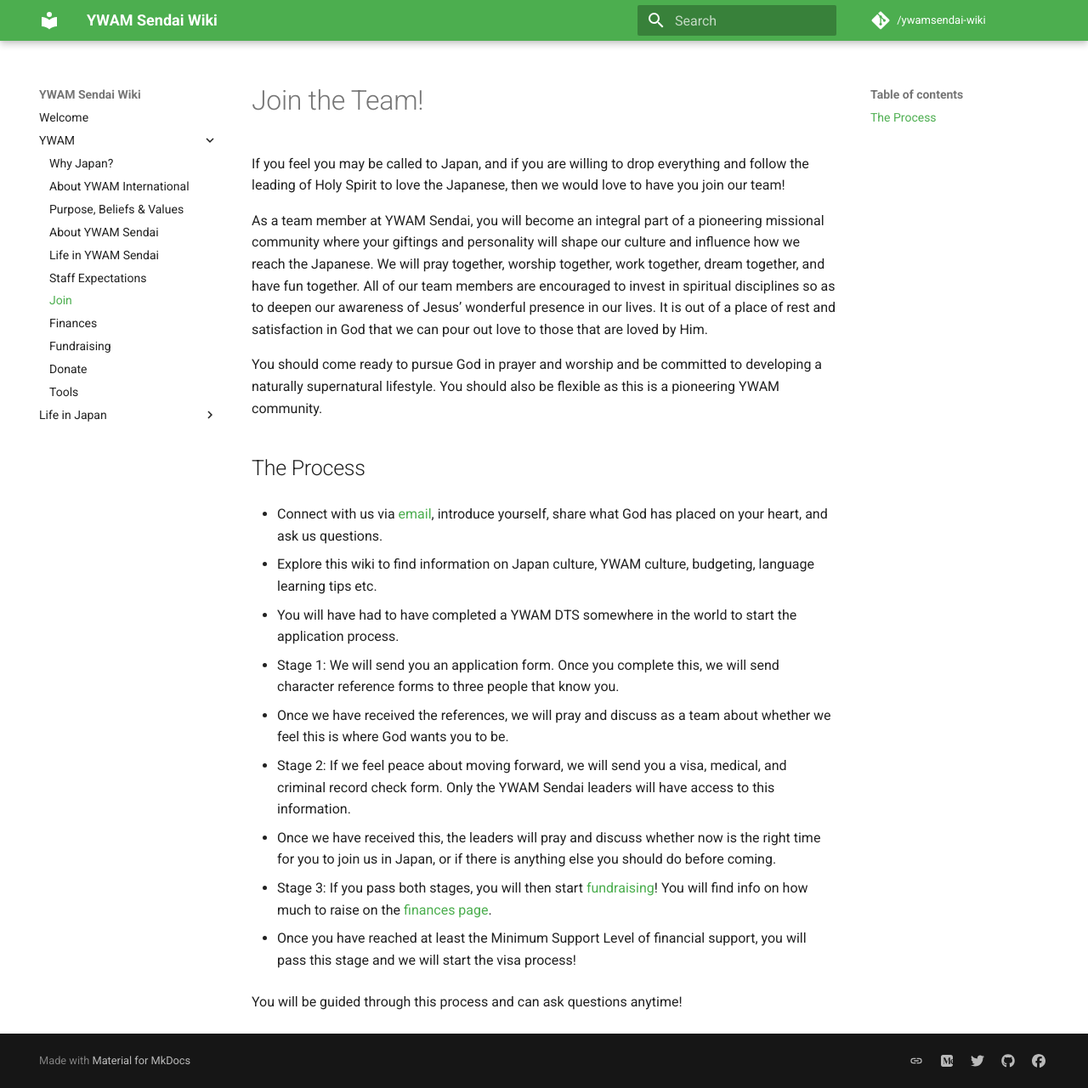
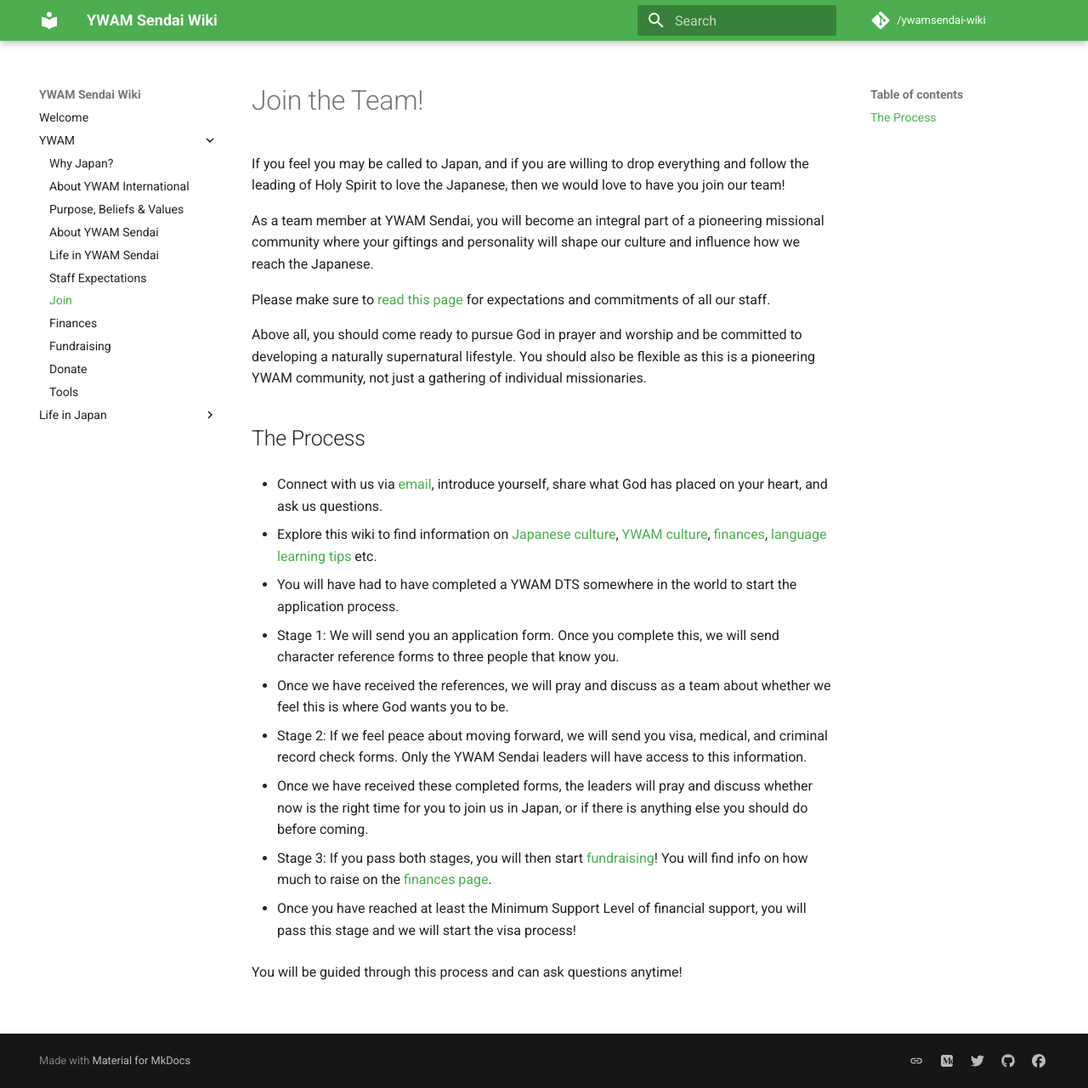
Before and after one commit to ywamsendai/ywamsendai-wiki, an MkDocs documentation site: the page built from docs/ywam/join.md, in a window 1280 px wide and 1280 px high. Shown: the whole window at 85% size. Built offline with MkDocs 1.6.1 and Material for MkDocs 9.7.7, drawn with Linux system fonts in a browser that asks for light colours; comment, search, counter and statistics services are not loaded.

Commit message:
Added links to other wiki pages

```diff
--- a/docs/ywam/join.md
+++ b/docs/ywam/join.md
@@ -2,15 +2,17 @@
 
 If you feel you may be called to Japan, and if you are willing to drop everything and follow the leading of Holy Spirit to love the Japanese, then we would love to have you join our team!
 
-As a team member at YWAM Sendai, you will become an integral part of a pioneering missional community where your giftings and personality will shape our culture and influence how we reach the Japanese. We will pray together, worship together, work together, dream together, and have fun together. All of our team members are encouraged to invest in spiritual disciplines so as to deepen our awareness of Jesus’ wonderful presence in our lives. It is out of a place of rest and satisfaction in God that we can pour out love to those that are loved by Him.
+As a team member at YWAM Sendai, you will become an integral part of a pioneering missional community where your giftings and personality will shape our culture and influence how we reach the Japanese.
 
-You should come ready to pursue God in prayer and worship and be committed to developing a naturally supernatural lifestyle. You should also be flexible as this is a pioneering YWAM community.
+Please make sure to [read this page](commitments.md) for expectations and commitments of all our staff.
+
+Above all, you should come ready to pursue God in prayer and worship and be committed to developing a naturally supernatural lifestyle. You should also be flexible as this is a pioneering YWAM community, not just a gathering of individual missionaries.
 
 ## The Process
 
 * Connect with us via [email](mailto:people@ywamsendai.org), introduce yourself, share what God has placed on your heart, and ask us questions.
 
-* Explore this wiki to find information on Japan culture, YWAM culture, budgeting, language learning tips etc.
+* Explore this wiki to find information on [Japanese culture](../lifeinjapan/culture.md), [YWAM culture](values.md), [finances](finances.md), [language learning tips](../lifeinjapan/language.md) etc.
 
 * You will have had to have completed a YWAM DTS somewhere in the world to start the application process.
 
@@ -18,9 +20,9 @@
 
 * Once we have received the references, we will pray and discuss as a team about whether we feel this is where God wants you to be.
 
-* Stage 2: If we feel peace about moving forward, we will send you a visa, medical, and criminal record check form. Only the YWAM Sendai leaders will have access to this information.
+* Stage 2: If we feel peace about moving forward, we will send you visa, medical, and criminal record check forms. Only the YWAM Sendai leaders will have access to this information.
 
-* Once we have received this, the leaders will pray and discuss whether now is the right time for you to join us in Japan, or if there is anything else you should do before coming.
+* Once we have received these completed forms, the leaders will pray and discuss whether now is the right time for you to join us in Japan, or if there is anything else you should do before coming.
 
 * Stage 3: If you pass both stages, you will then start [fundraising](fundraising.md)! You will find info on how much to raise on the [finances page](finances.md).
 
```
